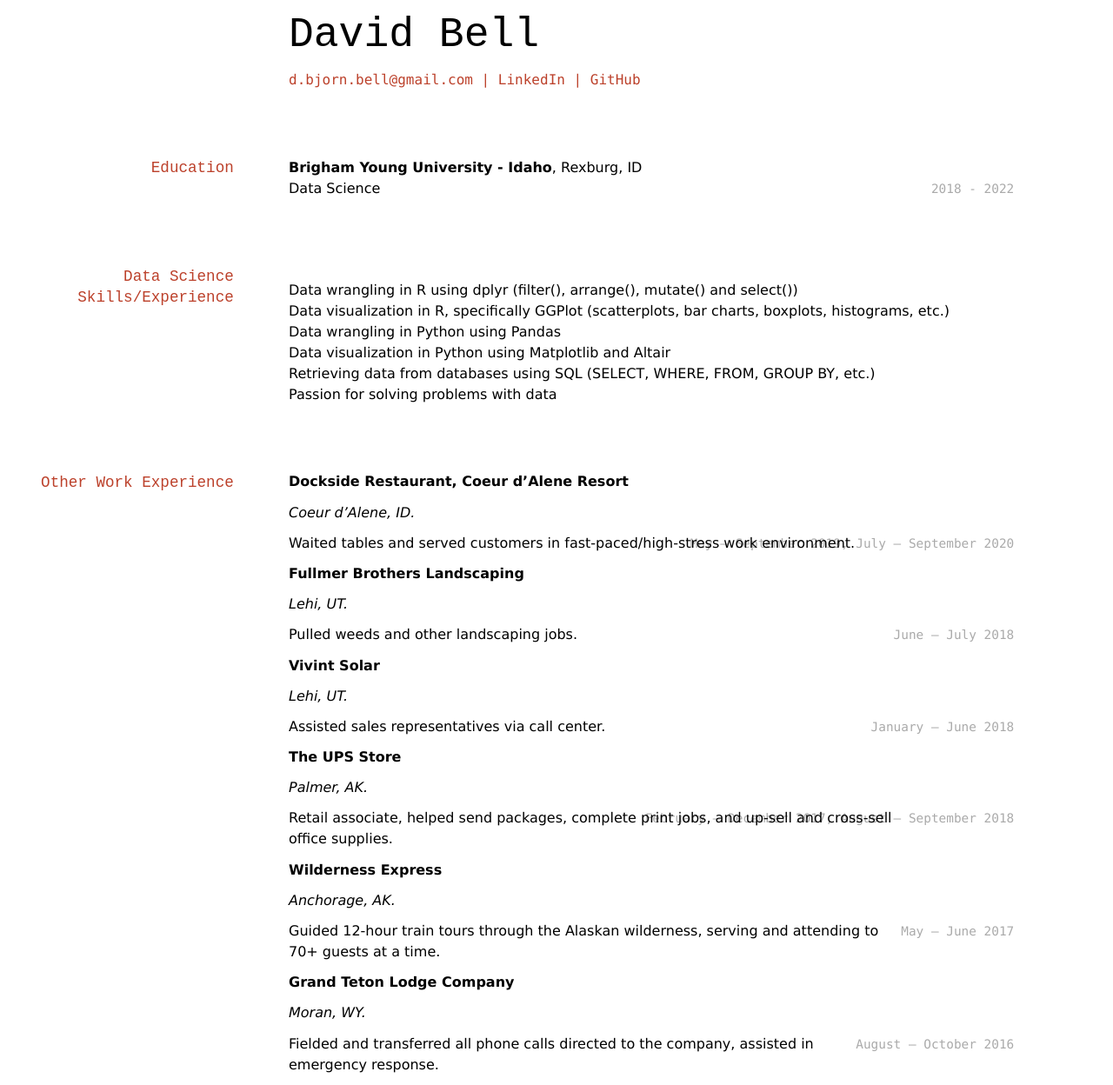
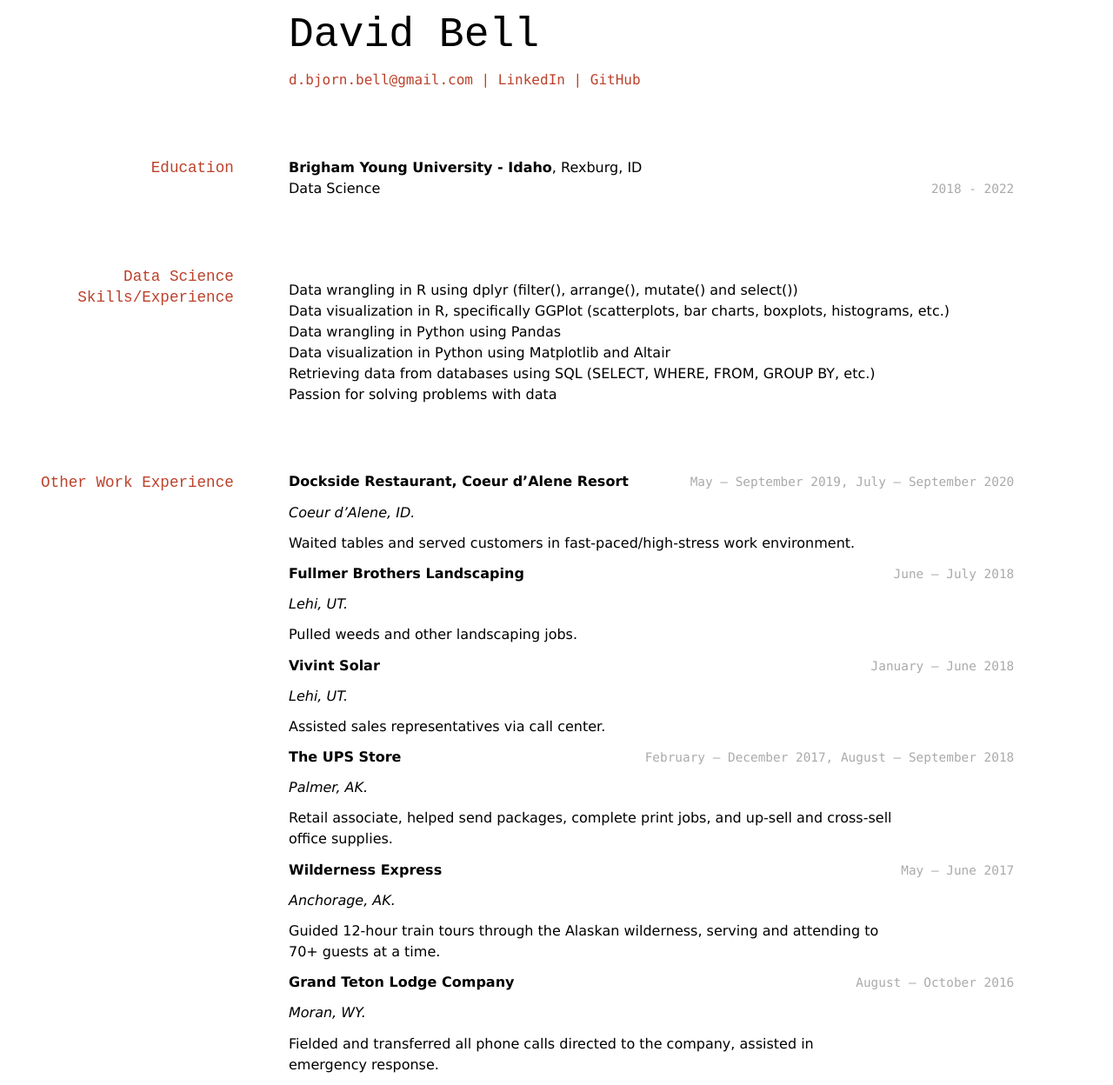
Before and after one commit to byuids-resumes/david_bell_resume, a Jekyll site: the page built from docs/index.md, in a window 1280 px wide. Shown: the whole page at 87% size. Built offline with Jekyll 4.4.1, drawn with Linux system fonts in a browser that asks for light colours.

```diff
--- a/docs/index.md
+++ b/docs/index.md
@@ -29,51 +29,39 @@ Data Science
 
 ## Other Work Experience
 
-__Dockside Restaurant, Coeur d’Alene Resort__
+__Dockside Restaurant, Coeur d’Alene Resort__ `May – September 2019, July – September 2020`
 
 *Coeur d’Alene, ID.*
 
-`May – September 2019, July – September 2020`
-
 Waited tables and served customers in fast-paced/high-stress work environment.
 
-__Fullmer Brothers Landscaping__
+__Fullmer Brothers Landscaping__ `June – July 2018`
 
 *Lehi, UT.*
 
-`June – July 2018`
-
 Pulled weeds and other landscaping jobs.
 
-__Vivint Solar__
+__Vivint Solar__ `January – June 2018`
 
 *Lehi, UT.*
 
-`January – June 2018`
-
 Assisted sales representatives via call center.
 
-__The UPS Store__
+__The UPS Store__	`February – December 2017, August – September 2018`
 
 *Palmer, AK.*
-
-`February – December 2017, August – September 2018`
 
 Retail associate, helped send packages, complete print jobs, and up-sell and cross-sell office supplies.
 
 
-__Wilderness Express__
+__Wilderness Express__ `May – June 2017`
 
 *Anchorage, AK.*
 
-`May – June 2017`
-
 Guided 12-hour train tours through the Alaskan wilderness, serving and attending to 70+ guests at a time.
 
-__Grand Teton Lodge Company__
+__Grand Teton Lodge Company__ `August – October 2016`
 
 *Moran, WY.*
 
-`August – October 2016`
-
 Fielded and transferred all phone calls directed to the company, assisted in emergency response.
```
